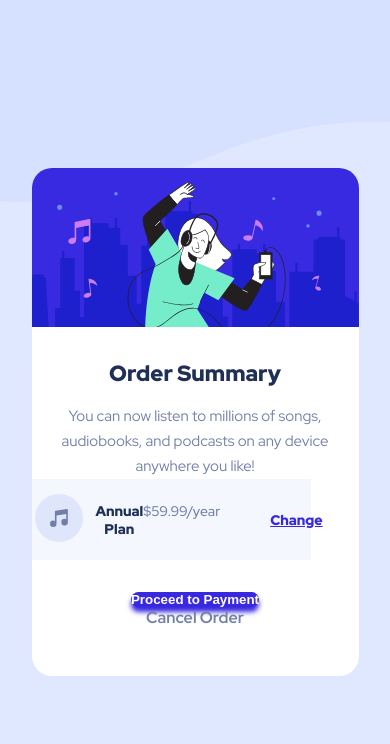
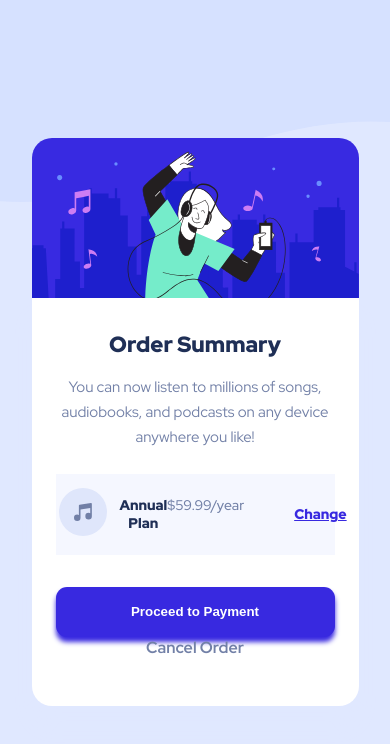
Before and after one commit to ephraimdjeket/Order-summary-component, a plain HTML site: page index.html in a window 390 px wide. Drawn offline with Linux system fonts and the light colour scheme.

Commit message:
Refactored code

```diff
--- a/mobile.css
+++ b/mobile.css
@@ -10,6 +10,10 @@
         width: 327px;
     }
 
+    .order-content {
+        padding: 0rem 1.5rem;
+    }
+
     .order-content > h1 {
         padding-top: 2rem;
         font-size: 1.375rem;
@@ -20,6 +24,7 @@
         font-size: 0.938rem;
         line-height: 25px;
         max-width: 500px;
+        padding-bottom: 1.5rem;
     }
 
     .annual-plan-text > h2, .annual-plan-text > p {
@@ -50,4 +55,10 @@
         width: 279px;
         height: 81px;
     }
+
+    .buttons > button:first-child {
+        width: 279px;
+        height: 50px;
+    }
+
 }
```
